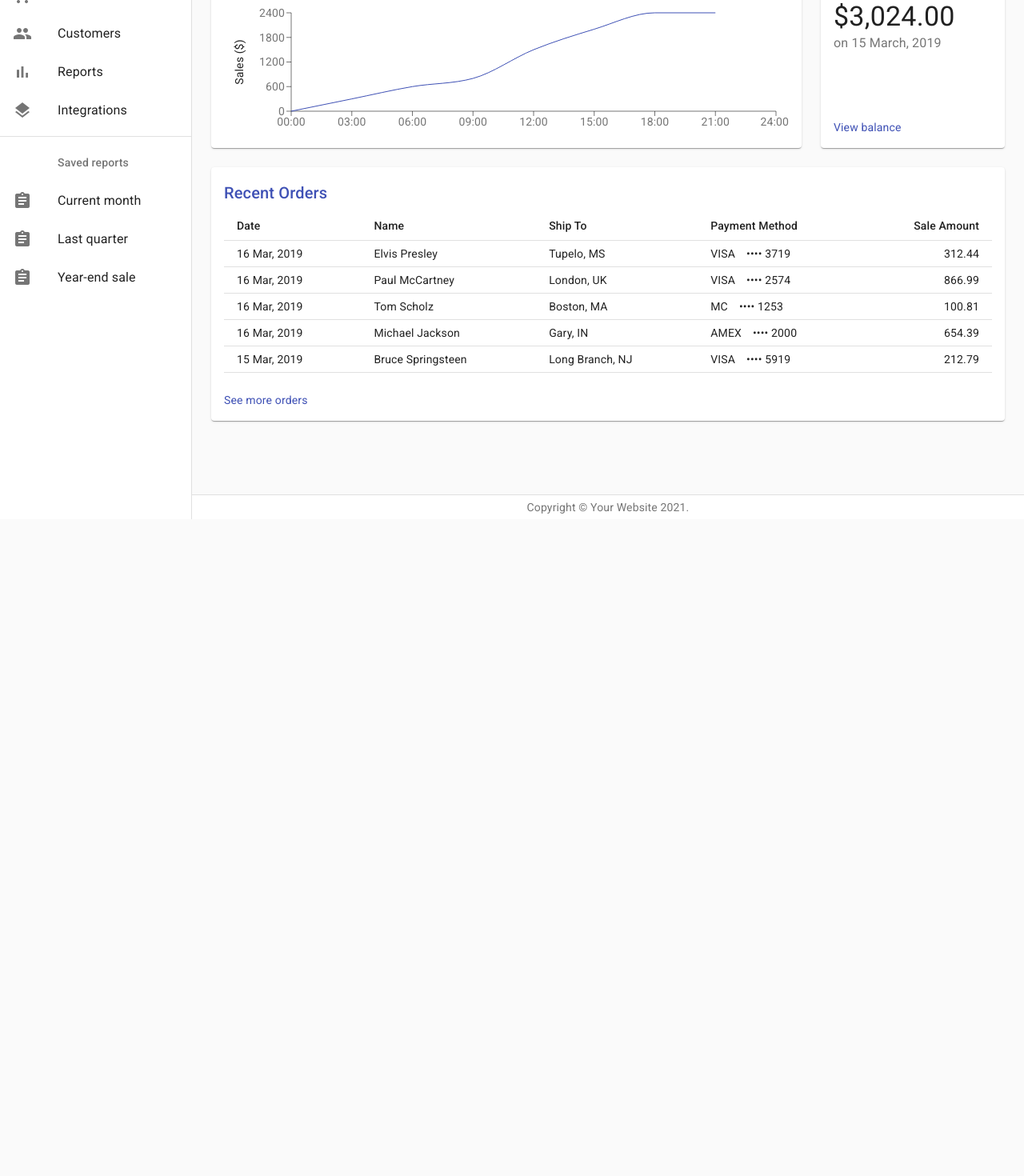
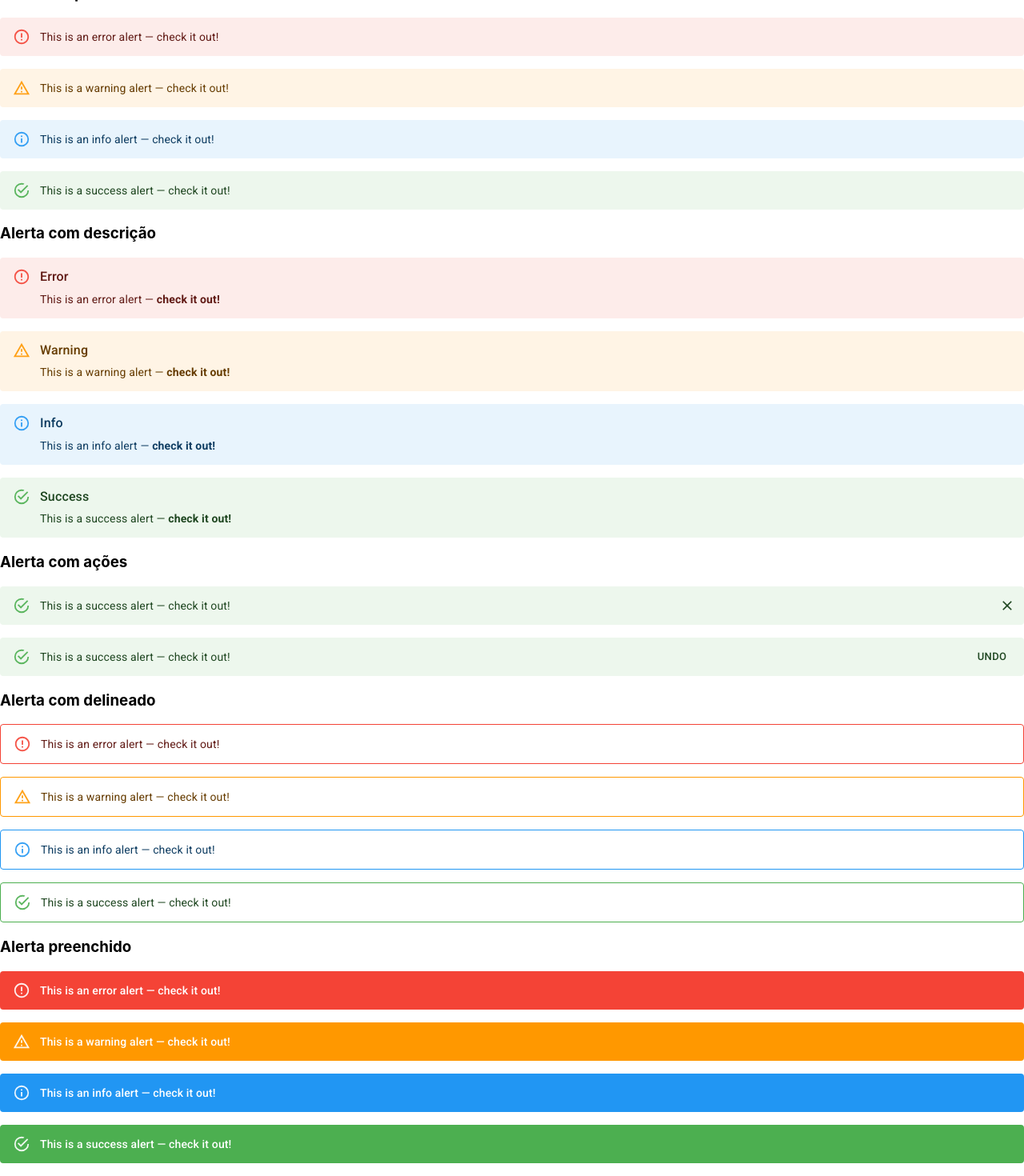
Before and after one commit to jeanbarcellos/reactjs.material-ui, a React (Create React App) app: page / in a window 1280 px wide. Shown: the part 151-1621 px from the top of the page at 80% size. Before the commit the page ends 800 px from the top, so only its background shows below. Built offline with nearby package versions, Linux system fonts and the light colour scheme.

Commit message:
Lab - test

```diff
--- a/src/app/App.js
+++ b/src/app/App.js
@@ -1,11 +1,13 @@
 import { ThemeProvider } from '@material-ui/core/styles'
 import theme from './config/theme'
-import DashboardPage from './demos/dashboard/DashboardPage'
+import LabDemo from './demos/LabDemo'
+// import DashboardPage from './demos/dashboard/DashboardPage'
 
 const App = () => {
   return (
     <ThemeProvider theme={theme}>
-      <DashboardPage />
+      {/* <DashboardPage /> */}
+      <LabDemo />
     </ThemeProvider>
   )
 }
--- /dev/null
+++ b/src/app/demos/LabDemo.js
@@ -0,0 +1,102 @@
+import React from 'react'
+import { Button, Typography } from '@material-ui/core'
+import { makeStyles } from '@material-ui/core/styles'
+import { Alert, AlertTitle } from '@material-ui/lab'
+
+const useStyles = makeStyles(theme => ({
+  root: {
+    width: '100%'
+  },
+  box: {
+    marginBottom: theme.spacing(2),
+    '& > *': {
+      marginBottom: theme.spacing(2)
+    }
+  }
+}))
+
+const LabDemo = () => {
+  const classes = useStyles()
+
+  return (
+    <div className={classes.root}>
+      <h1>Labs</h1>
+      <h2>Alert</h2>
+      <h3>Alerta simples</h3>
+      <div className={classes.box}>
+        <Alert severity='error'>This is an error alert — check it out!</Alert>
+        <Alert severity='warning'>This is a warning alert — check it out!</Alert>
+        <Alert severity='info'>This is an info alert — check it out!</Alert>
+        <Alert severity='success'>This is a success alert — check it out!</Alert>
+      </div>
+
+      <h3>Alerta com descrição</h3>
+      <div className={classes.box}>
+        <Alert severity='error'>
+          <AlertTitle>Error</AlertTitle>
+          This is an error alert — <strong>check it out!</strong>
+        </Alert>
+        <Alert severity='warning'>
+          <AlertTitle>Warning</AlertTitle>
+          This is a warning alert — <strong>check it out!</strong>
+        </Alert>
+        <Alert severity='info'>
+          <AlertTitle>Info</AlertTitle>
+          This is an info alert — <strong>check it out!</strong>
+        </Alert>
+        <Alert severity='success'>
+          <AlertTitle>Success</AlertTitle>
+          This is a success alert — <strong>check it out!</strong>
+        </Alert>
+      </div>
+
+      <h3>Alerta com ações</h3>
+      <div className={classes.box}>
+        <Alert onClose={() => {}}>This is a success alert — check it out!</Alert>
+        <Alert
+          action={
+            <Button color='inherit' size='small'>
+              UNDO
+            </Button>
+          }
+        >
+          This is a success alert — check it out!
+        </Alert>
+      </div>
+
+      <h3>Alerta com delineado</h3>
+      <div className={classes.box}>
+        <Alert variant='outlined' severity='error'>
+          This is an error alert — check it out!
+        </Alert>
+        <Alert variant='outlined' severity='warning'>
+          This is a warning alert — check it out!
+        </Alert>
+        <Alert variant='outlined' severity='info'>
+          This is an info alert — check it out!
+        </Alert>
+        <Alert variant='outlined' severity='success'>
+          This is a success alert — check it out!
+        </Alert>
+      </div>
+
+      <h3>Alerta preenchido</h3>
+      <div className={classes.box}>
+        <Alert variant='filled' severity='error'>
+          This is an error alert — check it out!
+        </Alert>
+        <Alert variant='filled' severity='warning'>
+          This is a warning alert — check it out!
+        </Alert>
+        <Alert variant='filled' severity='info'>
+          This is an info alert — check it out!
+        </Alert>
+        <Alert variant='filled' severity='success'>
+          This is a success alert — check it out!
+        </Alert>
+      </div>
+    </div>
+  )
+}
+
+export default LabDemo
```
